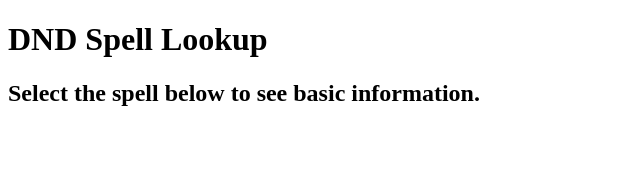
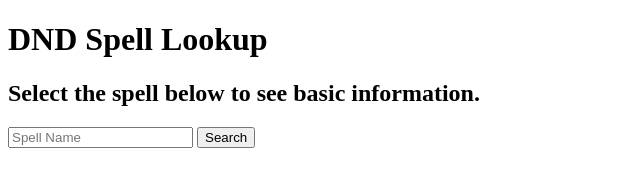
Before and after one commit to 2Clubs/DND-Spells, a plain HTML site: page index.html in a window 1280 px wide. Shown: the whole page, without its empty margins (0-640 px from the left). Drawn offline with nearby package versions, Linux system fonts and the light colour scheme.

Commit message:
adds non-working list box

```diff
--- a/index.html
+++ b/index.html
@@ -18,6 +18,13 @@
     <main>
       <h1>DND Spell Lookup</h1>
       <h2>Select the spell below to see basic information.</h2>
+      <form>
+        <input type="search" placeholder="Spell Name" list="spells" />
+        <input type="submit" value="Search">
+        <datalist id="spells">
+            <option id="acid-spray" value="Acid Spray"></option>
+        </datalist>
+      </form>
     </main>
   </body>
 </html>
```
